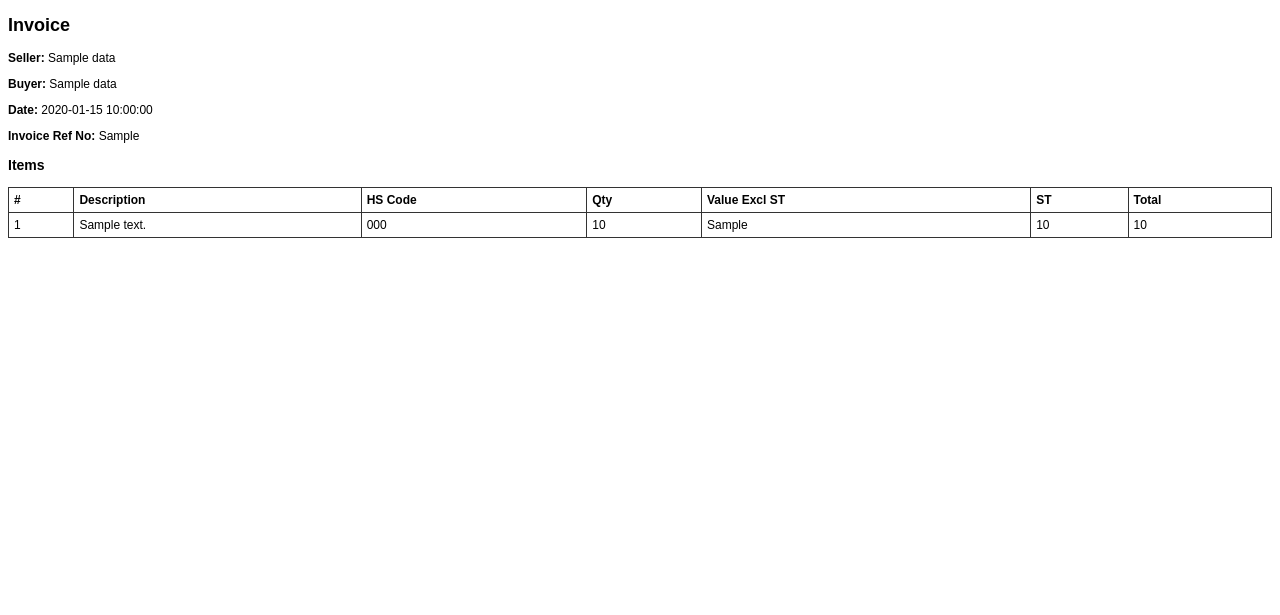
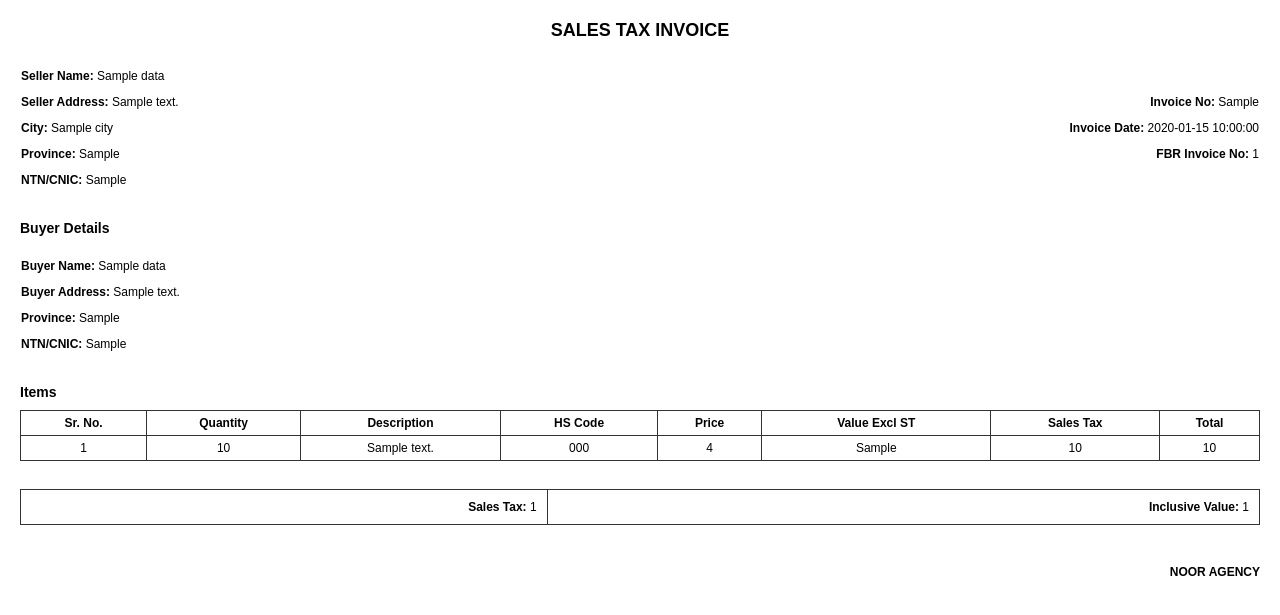
Before and after one commit to arhamshahzad10/noor_agency_backend, a Flask app: template templates/invoice_template.html in a window 1280 px wide. Shown: the top 615 px of the page. Run offline with Flask 3, Linux system fonts and the light colour scheme; the template is opened without the code that fills it: most values are stand-ins (such as "Sample title", 1, 10 or a date in 2020).

Commit message:
Invoice Template HTML updated final4

```diff
--- a/app.py
+++ b/app.py
@@ -403,10 +403,10 @@ def generate_invoice_excel():
         qr.save(qr_path)
 
     # Insert into Excel at E11
-    img = ExcelImage(qr_path)
-    img.width = 100  # adjust size as needed
-    img.height = 100
-    ws.add_image(img, 'G10')
+    qrimg = ExcelImage(qr_path)
+    qrimg.width = 100  # adjust size as needed
+    qrimg.height = 100
+    ws.add_image(qrimg, 'G10')
 
 
 
@@ -429,8 +429,8 @@ def generate_invoice_excel():
     wb.save(output_excel)
     wb.close()
 
-     # Render the HTML template with data
-    rendered_html = render_template('invoice_template.html', data=data)
+    # Render the HTML template with data
+    rendered_html = render_template('invoice_template.html', data=data, qr_path=qr_path, logo_path="fbr_logo.png")
 
     # Use WeasyPrint to generate PDF from the rendered HTML
     pdf_file_path = 'invoice.pdf'
--- a/templates/invoice_template.html
+++ b/templates/invoice_template.html
@@ -2,38 +2,108 @@
 <html>
 <head>
     <style>
-        body { font-family: Arial, sans-serif; font-size: 12px; }
-        table { border-collapse: collapse; width: 100%; }
-        th, td { border: 1px solid #333; padding: 5px; text-align: left; }
+        body {
+            font-family: Arial, sans-serif;
+            font-size: 12px;
+            margin: 20px;
+        }
+
+        .header-table,
+        .info-table,
+        .item-table,
+        .footer-table {
+            width: 100%;
+            border-collapse: collapse;
+        }
+
+        .item-table th,
+        .item-table td {
+            border: 1px solid #333;
+            padding: 5px;
+            text-align: center;
+        }
+
+        .section-title {
+            font-weight: bold;
+            margin-top: 20px;
+            margin-bottom: 10px;
+            font-size: 14px;
+        }
+
+        .bold {
+            font-weight: bold;
+        }
+
+        .right {
+            text-align: right;
+        }
+
+        .center {
+            text-align: center;
+        }
+
+        .footer-cell {
+            border: 1px solid #333;
+            padding: 10px;
+            text-align: right;
+        }
     </style>
 </head>
 <body>
-    <h2>Invoice</h2>
-    <p><strong>Seller:</strong> {{ data.sellerBusinessName }}</p>
-    <p><strong>Buyer:</strong> {{ data.buyerBusinessName }}</p>
-    <p><strong>Date:</strong> {{ data.invoiceDate }}</p>
-    <p><strong>Invoice Ref No:</strong> {{ data.invoiceRefNo }}</p>
 
-    <h3>Items</h3>
-    <table>
+    <h2 class="center">SALES TAX INVOICE</h2>
+
+    <table class="info-table">
+        <tr>
+            <td>
+                <p><span class="bold">Seller Name:</span> {{ data.sellerBusinessName }}</p>
+                <p><span class="bold">Seller Address:</span> {{ data.sellerAddress }}</p>
+                <p><span class="bold">City:</span> {{ data.city or "Lahore" }}</p>
+                <p><span class="bold">Province:</span> {{ data.sellerProvince }}</p>
+                <p><span class="bold">NTN/CNIC:</span> {{ data.sellerNTNCNIC }}</p>
+            </td>
+            <td class="right">
+                <p><span class="bold">Invoice No:</span> {{ data.invoiceRefNo }}</p>
+                <p><span class="bold">Invoice Date:</span> {{ data.invoiceDate }}</p>
+                <p><span class="bold">FBR Invoice No:</span> {{ data.fbrInvoiceNumber or "" }}</p>
+            </td>
+        </tr>
+    </table>
+
+    <div class="section-title">Buyer Details</div>
+    <table class="info-table">
+        <tr>
+            <td>
+                <p><span class="bold">Buyer Name:</span> {{ data.buyerBusinessName }}</p>
+                <p><span class="bold">Buyer Address:</span> {{ data.buyerAddress }}</p>
+                <p><span class="bold">Province:</span> {{ data.buyerProvince }}</p>
+                <p><span class="bold">NTN/CNIC:</span> {{ data.buyerNTNCNIC }}</p>
+            </td>
+        </tr>
+    </table>
+
+    <div class="section-title">Items</div>
+    <table class="item-table">
         <thead>
             <tr>
-                <th>#</th>
+                <th>Sr. No.</th>
+                <th>Quantity</th>
                 <th>Description</th>
                 <th>HS Code</th>
-                <th>Qty</th>
+                <th>Price</th>
                 <th>Value Excl ST</th>
-                <th>ST</th>
+                <th>Sales Tax</th>
                 <th>Total</th>
             </tr>
         </thead>
-       <tbody>
-            {% for item in data["items"] %}
+        <tbody>
+            {% for item in data.items %}
             <tr>
                 <td>{{ loop.index }}</td>
+                <td>{{ item.quantity }}</td>
                 <td>{{ item.productDescription }}</td>
                 <td>{{ item.hsCode }}</td>
-                <td>{{ item.quantity }}</td>
+                <td>{{ item.rate }}</td>
                 <td>{{ item.valueSalesExcludingST }}</td>
                 <td>{{ item.salesTaxApplicable }}</td>
                 <td>{{ item.valueSalesExcludingST + item.salesTaxApplicable }}</td>
@@ -41,5 +111,17 @@
             {% endfor %}
         </tbody>
     </table>
+
+    <br><br>
+
+    <table class="footer-table">
+        <tr>
+            <td class="footer-cell"><strong>Sales Tax:</strong> {{ data.totalTax }}</td>
+            <td class="footer-cell"><strong>Inclusive Value:</strong> {{ data.totalInclusive }}</td>
+        </tr>
+    </table>
+
+    <br><br>
+    <p class="right bold">NOOR AGENCY</p>
 </body>
 </html>
```
